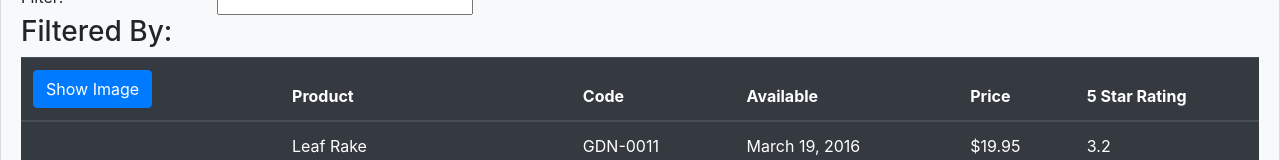
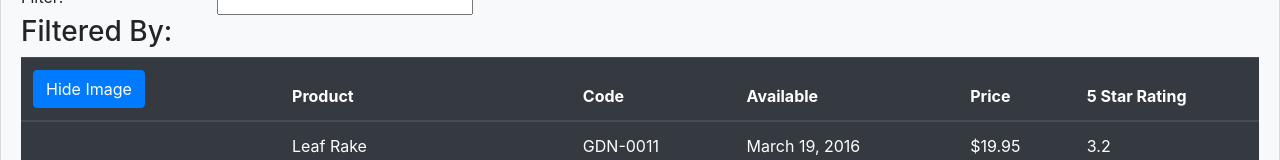
Before and after one commit to arubesu/Angular-Product-Manager, an Angular app: page / in a window 1280 px wide. Shown: the part 144-304 px from the top of the page. Built offline with nearby package versions, Linux system fonts and the light colour scheme.

Commit message:
add button funcionality

```diff
--- a/src/app/products/product-list/product-list.component.html
+++ b/src/app/products/product-list/product-list.component.html
@@ -1,12 +1,12 @@
 <div class='card bg-light'>
   <div class='card-header bg-dark'>
-     <h3 class='text-light' >{{pageTitle}}</h3>
+    <h3 class='text-light'>{{pageTitle}}</h3>
   </div>
   <div class='card-body bg-light'>
     <div class='row'>
       <div class='col-md-2'>Filter: </div>
       <div class='row-md-4'>
-        <input type='text'/>
+        <input type='text' />
       </div>
     </div>
     <div class='row'>
@@ -14,13 +14,13 @@
         <h3>Filtered By: </h3>
       </div>
     </div>
-    <div class='bg-light' >
+    <div class='bg-light'>
       <table class='table table-dark'>
-          <thead class='thead-dark' *ngIf='products && products.length' >
+        <thead class='thead-dark' *ngIf='products && products.length'>
           <tr>
             <th>
               <button class='btn btn-primary' (click)='hide($event)'>
-                          Show Image
+                {{isHidden ? 'Show' : 'Hide'}} Image
               </button>
             </th>
             <th>Product</th>
@@ -31,14 +31,9 @@
           </tr>
         </thead>
         <tbody>
-              <tr *ngFor='let product of products' >
+          <tr *ngFor='let product of products'>
             <td>
-                  <img
-                      [src]= 'product.imageUrl'
-                      [hidden] = 'isHidden'
-                      [title] = 'product.productName'
-                      [style.width.px] = 'imageWidth'
-                      [style.margin.px] ='imageMargin'>
+              <img [src]='product.imageUrl' [hidden]='isHidden' [title]='product.productName' [style.width.px]='imageWidth' [style.margin.px]='imageMargin'>
             </td>
             <td>{{ product.productName}}</td>
             <td>{{ product.productCode}}</td>
```
Lines whose indentation alone changed are shown as unchanged.
